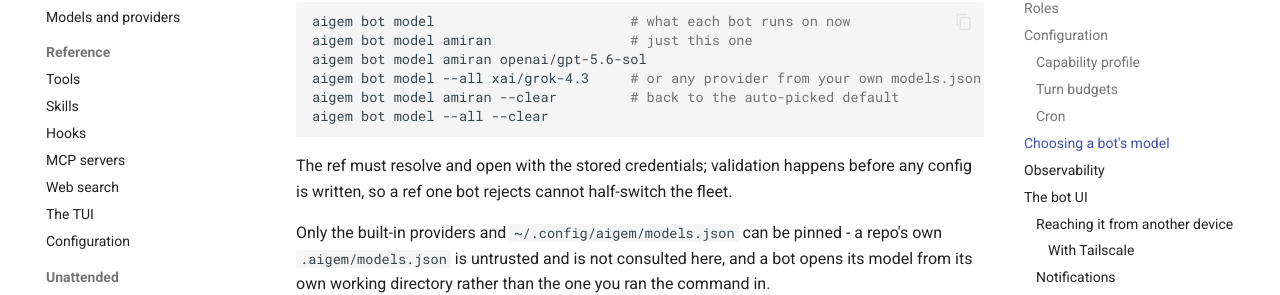
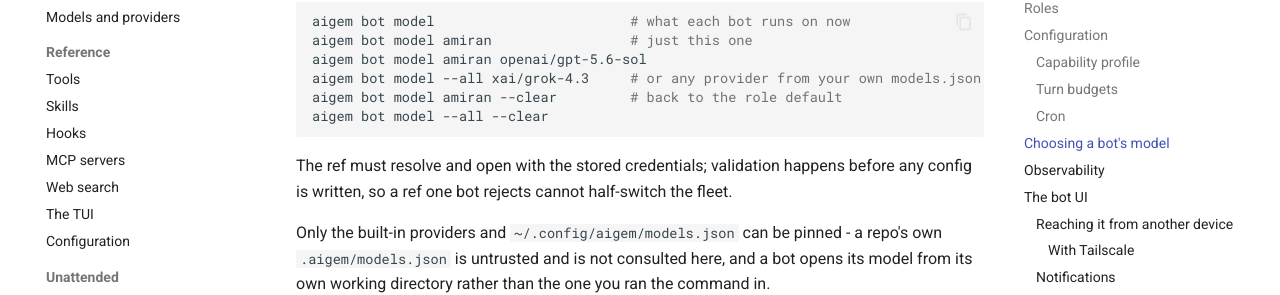
Before and after one commit to gigovich/aigem, an MkDocs documentation site: the page built from docs/bots.md, in a window 1280 px wide and 900 px high, scrolled down 3558 px. Shown: the part 172-467 px from the top of the window. Built offline with MkDocs 1.6.1 and Material for MkDocs 9.7.7, drawn with Linux system fonts in a browser that asks for light colours; comment, search, counter and statistics services are not loaded.

Commit message:
docs: describe bot model clear as role default

````diff
--- a/docs/bots.md
+++ b/docs/bots.md
@@ -168,7 +168,7 @@
 aigem bot model amiran                 # just this one
 aigem bot model amiran openai/gpt-5.6-sol
 aigem bot model --all xai/grok-4.3     # or any provider from your own models.json
-aigem bot model amiran --clear         # back to the auto-picked default
+aigem bot model amiran --clear         # back to the role default
 aigem bot model --all --clear
 ```
 
````
